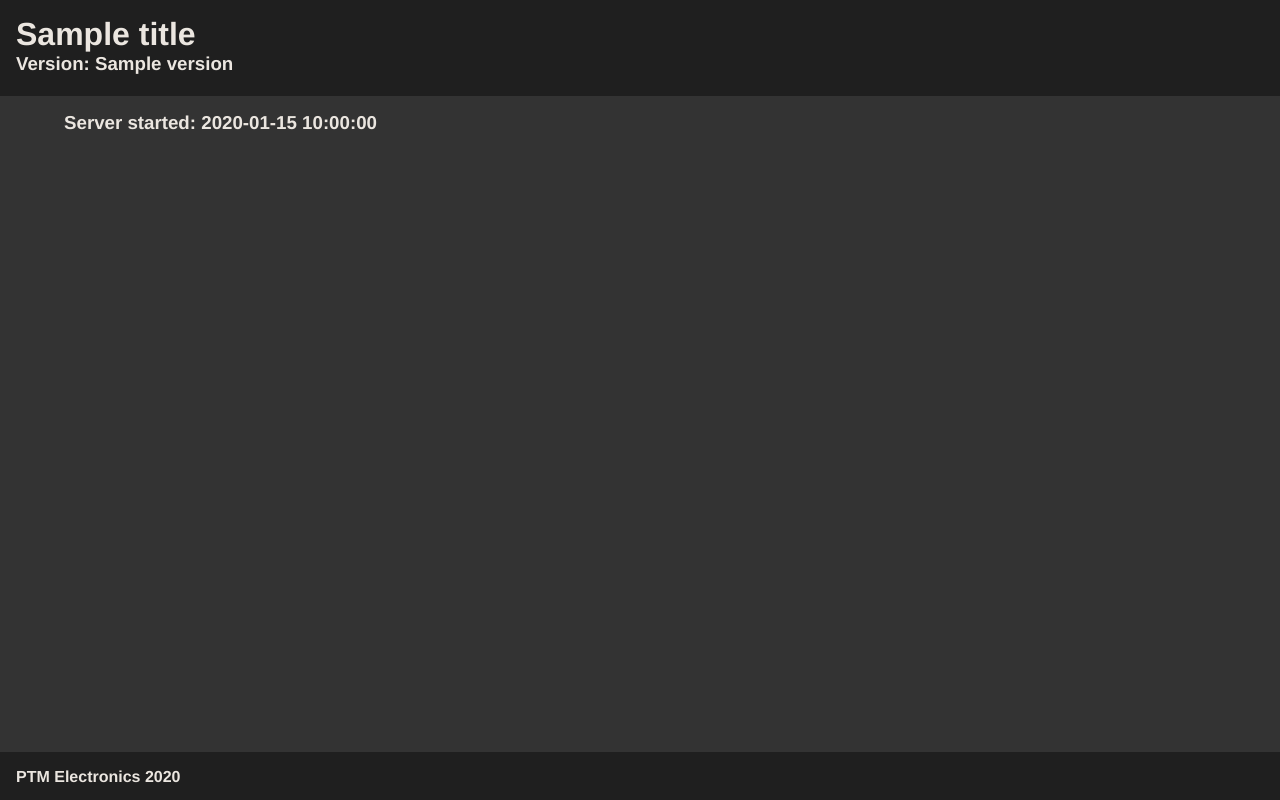
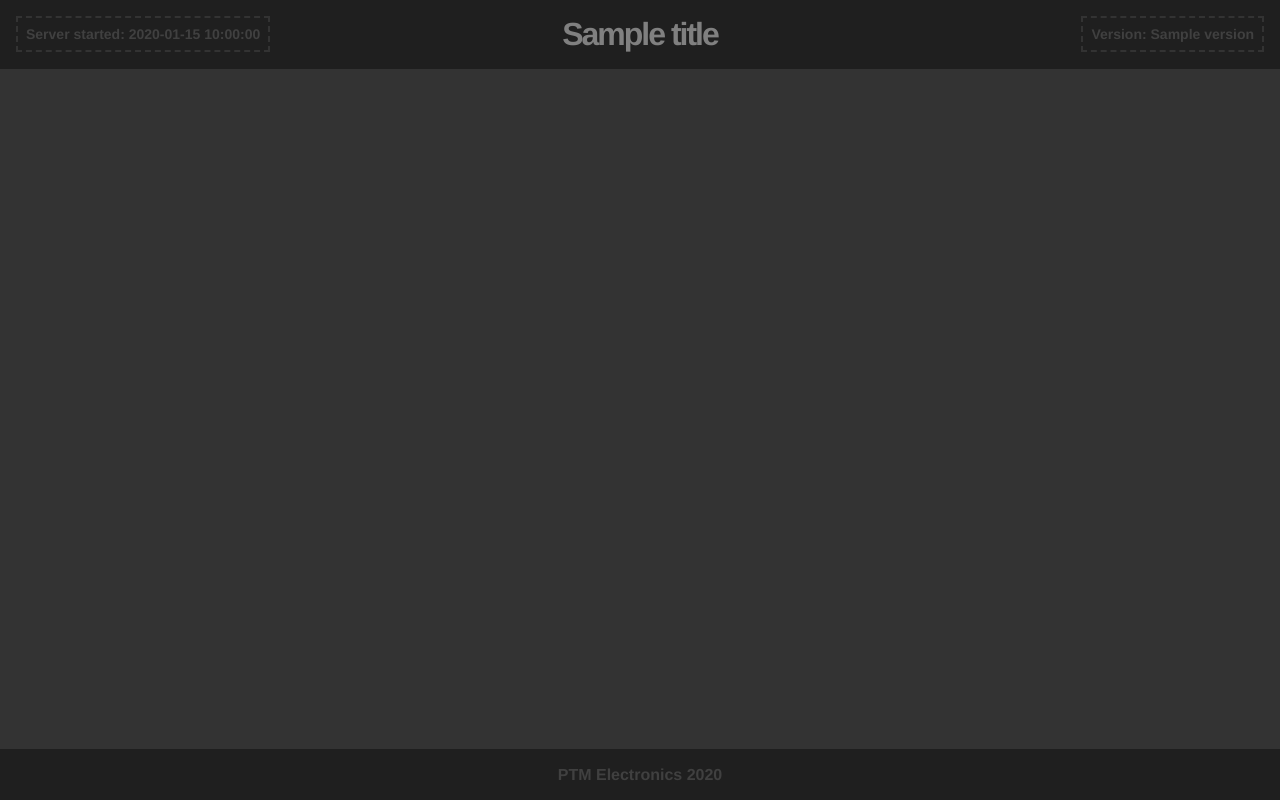
Before and after one commit to crsayen/pyGizmoServer, a Python web app: template templates/index.html in a window 1280 px wide. Run offline with Jinja, Linux system fonts and the light colour scheme; the template is opened without the code that fills it: most values are stand-ins (such as "Sample title", 1, 10 or a date in 2020).

Commit message:
Latest CSS
Modified
gizmo.css

```diff
--- a/static/gizmo.css
+++ b/static/gizmo.css
@@ -1,92 +1,274 @@
-*{
+/*
+	I've converted "gizmo.css" to be a loader of sorts for now, and have toggled off Chris's CSS.
+	Stuff I do is going to go here for now so you can easily see what I've done.
+	If I need to make changes to any other files, I will make it known.
+*/
+
+
+/* Wildcard */
+
+*
+{
+	/* We don't need to live this kind of life. */
+
+	/*
 	font-family: Helvetica, Arial,sans-serif;
 	margin: 0;
 	padding: 0;
+	*/
 }
-div {
-    max-width: 100%;
+
+/* Because I'm Dope Sometimes */
+::selection
+{
+	background-color:#000;
+	color:#FF7F00;
 }
+
+
+/* Tags */
+
+html , body
+{
+	position:relative;	/* This is just for "#indexMain>h3" . */
+	margin:0;
+	background-color: rgb(51, 51, 51); 	/* I've applied the dominant color up here, so the younger elements inherit ( less declaration needed ) . */
+	padding:0;
+	font-family:serif;	/* This let's us know what we haven't painted. */
+	color: rgb(235, 230, 224);	/* I've applied the dominant color up here, so the younger elements inherit ( less declaration needed ) . */
+}
+
+/* I'm debating the necessity of this. Overflow? */
+div
+{
+	max-width:100%;
+}
+
+a ,
+a:visited
+{
+	color:#404040;
+	text-decoration:none;
+	font-weight:normal;
+}
+a:hover ,
+a:focus ,
+a:active
+{
+	color:#808080;
+}
+
+
+/* Identifiers */
+
+/* What up wit dis? */
+#indexMain>h3
+{
+	position:absolute;
+	top:0;
+	left:0;
+	margin:16px;
+	border:dashed 2px #333333;	/* Equivalent To "rgb(51, 51, 51)" . */
+	padding:8px;
+	color:#404040;
+	letter-spacing:0px;
+	font-family:Helvetica,Arial,sans-serif;
+	font-size:14px;
+}
+
+#ui
+{
+	display:inline-block;
+	margin:0 auto;
+	text-align:left;
+}
+
+/* This needs a better name. */
+#buttonbar
+{
+	height: max-content;	/* I need to look up "max-content" before I go messing with this. */
+}
+
+/* Putting this here because it's an unused hook. */
+#treecontainer>.treenode
+{
+	margin-top:0;
+	font-size:20px;
+}
+
+
+/* Classes That Should Probably Be Identifiers */
+/* Also, I'd like to isolate the 'grid' behavior into separate blocks so everything is concise. */
+
+/* This should maybe be renamed "grid" . */
 .container {
 	display: grid;
-    grid-template-columns: 3em 1fr 3em;
-    grid-template-rows: 6em 1fr 3em;
+	grid-template-columns: auto;
+	grid-template-rows: auto 1fr auto;
 	grid-template-areas:
-        "header header header"
-        "leftpad main rightpad"
-        "footer footer footer";
-    min-height: 100vh;
-    background-color: rgb(51, 51, 51);
+		"header"
+		"main"
+		"footer";
+	position:fixed;
+	top:0;
+	right:0;
+	bottom:0;
+	left:0;
+	width:100%;
+	height:100%;
 }
-.header {
+
+/* Some of this can be merged with ".footer" */
+.header
+{
 	grid-area: header;
+	margin:0;
  	background-color: rgb(31, 31, 31);
-    color: rgb(235, 230, 224);
 	padding: 1em;
+	text-align:center;
+	font-family:Helvetica,Arial,sans-serif;
 }
-.main {
+
+.header h1
+{
+	display:inline-block;
+	vertical-align:middle;
+	margin:0 16px;
+	letter-spacing:-2px;
+	color:#808080;
+}
+
+.header>h3
+{
+	position:absolute;
+	top:0;
+	right:0;
+	margin:16px;
+	border:dashed 2px #333333;	/* Equivalent To "rgb(51, 51, 51)" . */
+	padding:8px;
+	color:#404040;
+	font-family:Helvetica,Arial,sans-serif;
+	font-size:14px;
+}
+
+.footer h4
+{
+	display:inline-block;
+	vertical-align:middle;
+	margin:0 16px;
+	color:#404040;
+}
+
+.main
+{
 	grid-area: main;
-    background-color: rgb(51, 51, 51);
-    color: rgb(235, 230, 224);
+	overflow:auto;
 	padding: 1em;
+	text-align:center;
+	letter-spacing:1px;
+	font-family: 'Courier New', Courier, monospace;
+}
 
+/* Some of this can be merged with ".header" */
+.footer
+{
+	grid-area: footer;
+	margin:0;
+	background-color: rgb(31, 31, 31);
+	padding: 1em;
+	text-align:center;
+	font-family:Helvetica,Arial,sans-serif;
 }
-.footer {
-    grid-area: footer;
-    background-color: rgb(31, 31, 31);
-    color: rgb(235, 230, 224);
-    padding: 1em;
+
+
+/* True Classes */
+
+/* Why not just call this ".node" ? */
+.treenode
+{
+	/*display: grid;*/
+	margin: 1em 0.5em;
+	box-shadow: -3px 3px 8px 1px #181818;
+	background-color: rgb(43, 43, 43);
+	padding: 0.5em;
+	color:#808080;		/* I'm not sure what "rgb(241, 237, 231)" is, but I'm not using it ( too much contrast ) . */
+	font-weight: bold;
 }
-.treenode {
-    font-weight: bold;
-    color: rgb(241, 237, 231);
-    display: grid;
-    background-color: rgb(43, 43, 43);
-    box-shadow: -3px 3px 8px 1px #181818;
-    padding: 0.5em;
-    margin: 0.5em;
 
+.treenode>.treenode
+{
+	font-size:110%;
 }
-.treeinput {
+
+
+/* I'd go for ".input" here. We can always make another block for ".tree.input" if we need to. */
+#treecontainer input
+{
+	display:inline-block;
+	vertical-align:middle;
+	width: max-content;
+	margin:0 0 0 32px;
+	border:0px solid #000;
+	background-color:#808080;
+	padding: 8px;
+	color:#000;
+	font-family: 'Courier New', Courier, monospace;
+	font-size:24px;
+	font-weight:bold;
+}
+
+#treecontainer button
+{
 	display: inline-block;
-    color: rgb(0, 0, 0);
-    font-size: 1em;
-    border: 1px solid;
-    border-color: rgb(0, 0, 0);
-    font-family: 'Courier New', Courier, monospace;
-    background-color: rgb(255, 255, 255);
-    padding: 0.2em;
-    margin: 0.2em;
+	vertical-align:middle;
+	width: max-content;
+	margin: 0;
+	border-width: 0;
+	background-color: #202020;
+	padding: 8px;
+	color: #808080;		/* I don't know what "rgb(226, 226, 226)" is, but I'm not using it. Too much contrast. */
+	text-transform:uppercase;
+	font-family:Helvetica,Arial,sans-serif;
+	font-weight: 600;
+	font-size:24px;
+}
+
+/* I'd like to call this ".button" because I don't see a need to abbreviate this when nothing else is. */
+.btn
+{
+	display: inline-block;
 	width: max-content;
 	height: max-content;
-    min-height: 1.2em;
+	margin:16px 16px 0;
+	border:none;
+	background-color: #404040;
+	padding: 2em;
+	color: #808080;		/* Grey Text */
+	letter-spacing:1px;
+	font-family: 'Courier New', Courier, monospace;
+	font-weight: 600;
+	font-size:16px;
 }
-.submit {
-    display: inline-block;
-    background-color: #202020;
-    color: rgb(226, 226, 226);
-    width: max-content;
-    height: max-content;
-    border-width: 0;
-    font-weight: 600;
-    padding: 1em;
-    margin: 0.2em;
+
+/* This can be changed to ".selected" and stacked with ".button" like ".button.selected" . */
+/* Also this wasn't working because it was ".btn-selected" here and ".btn_selected" in the DOM */
+.btn_selected
+{
+	outline:none;
+	border:solid 0px #2B2B2B;
+	border-width: 8px 4px;
+	background-color:#2B2B2B;	/* Equivalent To "rgb(43, 43, 43)" as normal button was. */
+	color: rgb(235, 230, 224);
+	font-size:18px;
 }
-.btn{
-    display: inline-block;
+
+.btn:active ,
+.btn:focus ,
+.btn:hover ,
+.btn_selected:focus ,
+.btn_selected:hover ,
+.btn_selected:active
+{
+	outline:dashed 4px #2B2B2B;		/* Equivalent To "rgb(43, 43, 43)" as normal button was. */
 	color: rgb(235, 230, 224);
-    background-color: rgb(43, 43, 43);
-    border-width: 0;
-    font-weight: 600;
-    padding: 2em;
-    margin: 1em;
-    margin-bottom: 0;
-    width: max-content;
-    height: max-content;
 }
-.btn-selected {
-    color: rgb(30, 30, 30);
-    background-color: rgb(226, 226, 226);
-}
-#buttonbar {
-    height: max-content;
-}
```
Lines whose indentation alone changed are shown as unchanged.
